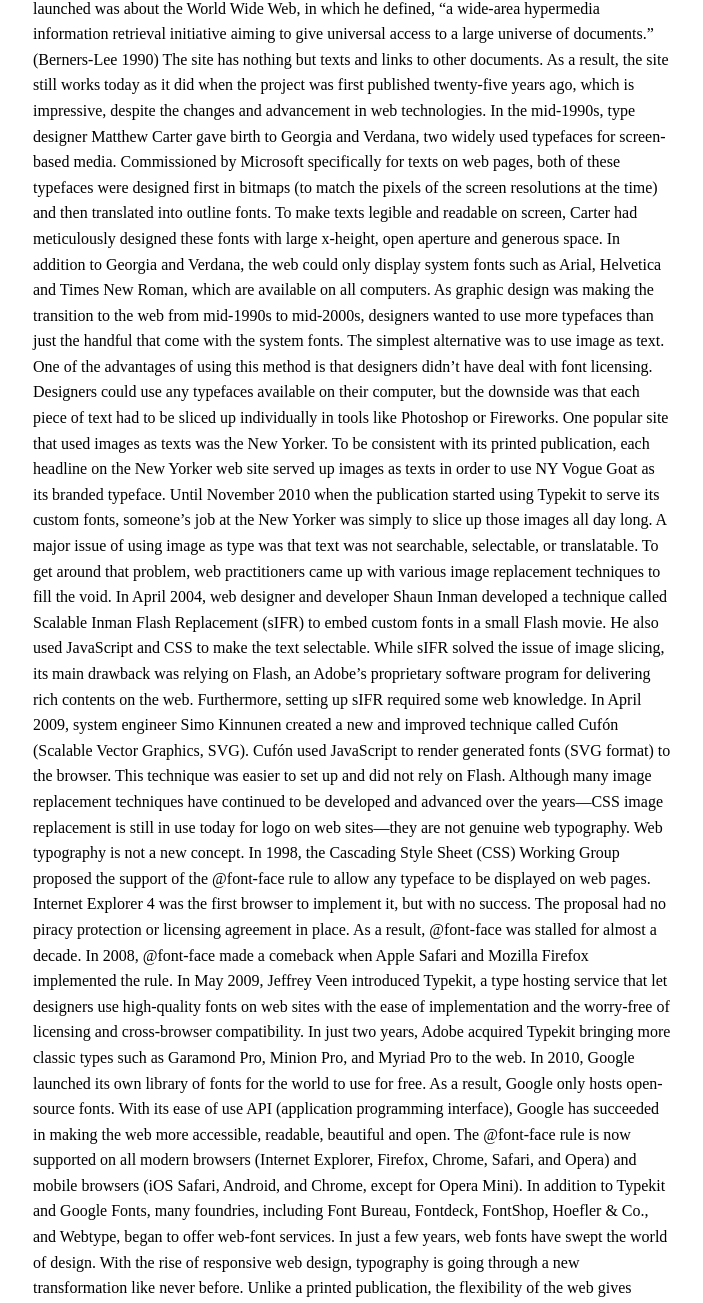
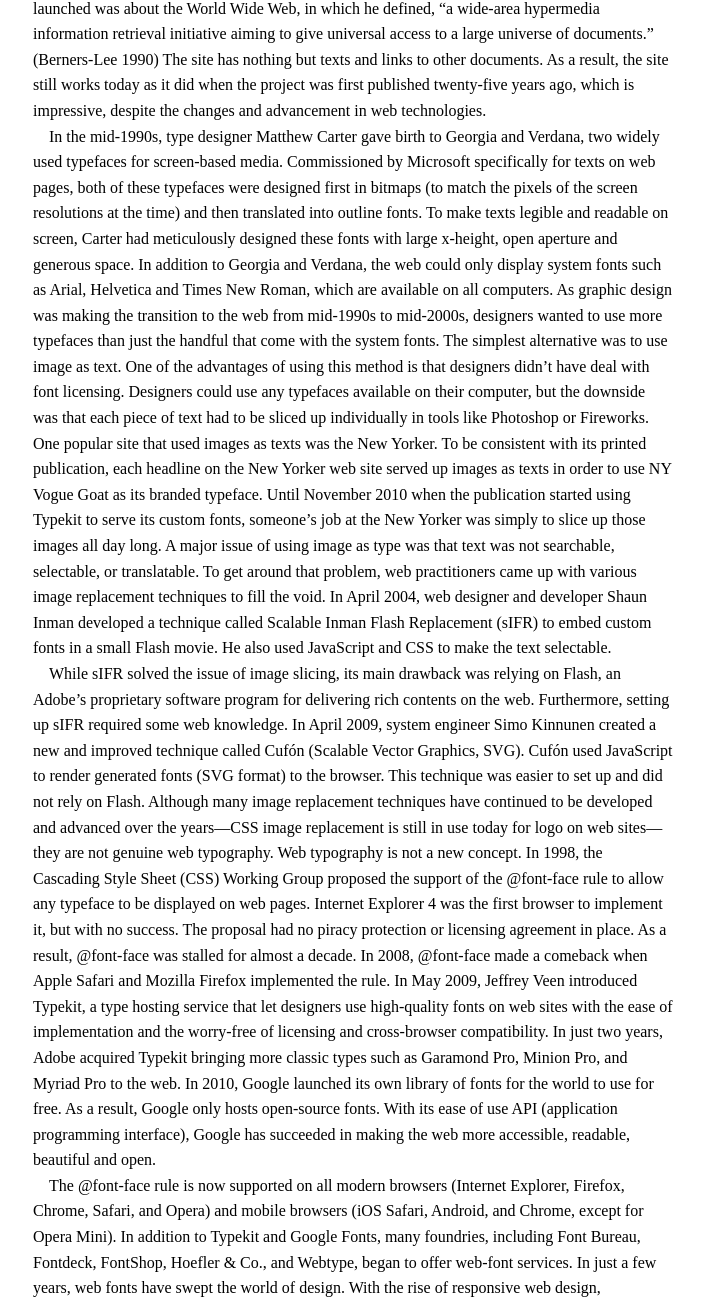
Before and after one commit to mmolesworth/personal-website, a plain HTML site: page index.html in a window 1280 px wide. Shown: the part 577-1880 px from the top of the page, without its empty margins (287-990 px from the left). Drawn offline with Linux system fonts and the light colour scheme.

Commit message:
Update index.html

```diff
--- a/index.html
+++ b/index.html
@@ -64,29 +64,24 @@
         <h1>Mark Molesworth</h1>
         <p>
             In his presentation titled “Universal Typography,” Adobe Typekit manager Tim Brown stated: “The web is the best place for text. Unlike a printed artifact, text at a URL can be searched, copied, translated, linked to other documents. It can be printed. It’s convenient. It’s accessible.” (Brown 2014) Since the invention of the Internet, text has always played a major role on the web. In its two and a half decades of existence—the web celebrated its twenty-fifth anniversary in March of this year—the web has revolutionized our daily communication, interaction and business transaction, but the true transformation of typography to the web only took off in the last few years. For the first twenty years, the web had gone through many changes such as adopting web standards, using CSS for layouts instead of tables, and focusing on content strategy and user-centered design. Even though the web embraced text from the beginning, they were not well integrated together for quite some time.
-
-On December 12, 1990, web inventor Tim Berners-Lee published the first web site ever on the Internet after he figured out the basic concept of the web including Uniform Resource Locator (URL), Hypertext Transfer Protocol (HTTP), and Hypertext Markup Language (HTML). He also created the browser and wrote the software to run the web server. The project Berners-Lee launched was about the World Wide Web, in which he defined, “a wide-area hypermedia information retrieval initiative aiming to give universal access to a large universe of documents.” (Berners-Lee 1990) The site has nothing but texts and links to other documents. As a result, the site still works today as it did when the project was first published twenty-five years ago, which is impressive, despite the changes and advancement in web technologies.
+            On December 12, 1990, web inventor Tim Berners-Lee published the first web site ever on the Internet after he figured out the basic concept of the web including Uniform Resource Locator (URL), Hypertext Transfer Protocol (HTTP), and Hypertext Markup Language (HTML). He also created the browser and wrote the software to run the web server. The project Berners-Lee launched was about the World Wide Web, in which he defined, “a wide-area hypermedia information retrieval initiative aiming to give universal access to a large universe of documents.” (Berners-Lee 1990) The site has nothing but texts and links to other documents. As a result, the site still works today as it did when the project was first published twenty-five years ago, which is impressive, despite the changes and advancement in web technologies. </p>
+        <p>
 
             In the mid-1990s, type designer Matthew Carter gave birth to Georgia and Verdana, two widely used typefaces for screen-based media. Commissioned by Microsoft specifically for texts on web pages, both of these typefaces were designed first in bitmaps (to match the pixels of the screen resolutions at the time) and then translated into outline fonts. To make texts legible and readable on screen, Carter had meticulously designed these fonts with large x-height, open aperture and generous space. In addition to Georgia and Verdana, the web could only display system fonts such as Arial, Helvetica and Times New Roman, which are available on all computers.
+            As graphic design was making the transition to the web from mid-1990s to mid-2000s, designers wanted to use more typefaces than just the handful that come with the system fonts. The simplest alternative was to use image as text. One of the advantages of using this method is that designers didn’t have deal with font licensing. Designers could use any typefaces available on their computer, but the downside was that each piece of text had to be sliced up individually in tools like Photoshop or Fireworks. One popular site that used images as texts was the New Yorker. To be consistent with its printed publication, each headline on the New Yorker web site served up images as texts in order to use NY Vogue Goat as its branded typeface. Until November 2010 when the publication started using Typekit to serve its custom fonts, someone’s job at the New Yorker was simply to slice up those images all day long.
+            A major issue of using image as type was that text was not searchable, selectable, or translatable. To get around that problem, web practitioners came up with various image replacement techniques to fill the void. In April 2004, web designer and developer Shaun Inman developed a technique called Scalable Inman Flash Replacement (sIFR) to embed custom fonts in a small Flash movie. He also used JavaScript and CSS to make the text selectable.
+        </p>
 
-As graphic design was making the transition to the web from mid-1990s to mid-2000s, designers wanted to use more typefaces than just the handful that come with the system fonts. The simplest alternative was to use image as text. One of the advantages of using this method is that designers didn’t have deal with font licensing. Designers could use any typefaces available on their computer, but the downside was that each piece of text had to be sliced up individually in tools like Photoshop or Fireworks. One popular site that used images as texts was the New Yorker. To be consistent with its printed publication, each headline on the New Yorker web site served up images as texts in order to use NY Vogue Goat as its branded typeface. Until November 2010 when the publication started using Typekit to serve its custom fonts, someone’s job at the New Yorker was simply to slice up those images all day long.
-
-A major issue of using image as type was that text was not searchable, selectable, or translatable. To get around that problem, web practitioners came up with various image replacement techniques to fill the void. In April 2004, web designer and developer Shaun Inman developed a technique called Scalable Inman Flash Replacement (sIFR) to embed custom fonts in a small Flash movie. He also used JavaScript and CSS to make the text selectable.
-
+        <p>
             While sIFR solved the issue of image slicing, its main drawback was relying on Flash, an Adobe’s proprietary software program for delivering rich contents on the web. Furthermore, setting up sIFR required some web knowledge. In April 2009, system engineer Simo Kinnunen created a new and improved technique called Cufón (Scalable Vector Graphics, SVG). Cufón used JavaScript to render generated fonts (SVG format) to the browser. This technique was easier to set up and did not rely on Flash. Although many image replacement techniques have continued to be developed and advanced over the years—CSS image replacement is still in use today for logo on web sites—they are not genuine web typography.
-
             Web typography is not a new concept. In 1998, the Cascading Style Sheet (CSS) Working Group proposed the support of the @font-face rule to allow any typeface to be displayed on web pages. Internet Explorer 4 was the first browser to implement it, but with no success. The proposal had no piracy protection or licensing agreement in place. As a result, @font-face was stalled for almost a decade.
-
             In 2008, @font-face made a comeback when Apple Safari and Mozilla Firefox implemented the rule. In May 2009, Jeffrey Veen introduced Typekit, a type hosting service that let designers use high-quality fonts on web sites with the ease of implementation and the worry-free of licensing and cross-browser compatibility. In just two years, Adobe acquired Typekit bringing more classic types such as Garamond Pro, Minion Pro, and Myriad Pro to the web.
-
             In 2010, Google launched its own library of fonts for the world to use for free. As a result, Google only hosts open-source fonts. With its ease of use API (application programming interface), Google has succeeded in making the web more accessible, readable, beautiful and open.
-
+        </p>
+        <p>
             The @font-face rule is now supported on all modern browsers (Internet Explorer, Firefox, Chrome, Safari, and Opera) and mobile browsers (iOS Safari, Android, and Chrome, except for Opera Mini). In addition to Typekit and Google Fonts, many foundries, including Font Bureau, Fontdeck, FontShop, Hoefler & Co., and Webtype, began to offer web-font services. In just a few years, web fonts have swept the world of design. With the rise of responsive web design, typography is going through a new transformation like never before. Unlike a printed publication, the flexibility of the web gives designers no control of their work. Whether through smartphones, tablets, laptops or game consoles, they have no idea how their work will be viewed on a user’s device. In order to accommodate the growing number of devices coming to the market continuously, they have to embrace the fluidity of the web and let go of the notion of pixel perfect control. Designing for the unknown could be intimidating, but that also makes web design challenging and exciting. Brown is right in his statement. The web is the best place for accessing text.
-
             When we read, our eyes move along the lines in a series of brief moments called saccades. As our eyes jump back and forth, we absorb information in between those hops known as fixed periods. The better the reader, the larger the saccades, and the shorter the fixed periods. We read faster if the subject is familiar to us. As we read, we recognize the shapes of the words rather than individual letters; therefore, the strokes and the spaces play a key role in legibility and readability. Particularly with screen resolution, strokes and spaces might disappear at small sizes on devices with low pixel density.
-
             When choosing text typefaces to be read on screens, designers need to consider the following elements: a generous x-height, even spacing, open counters and apertures, prominent ascenders and descenders, and clear stroke joints. Also keep Erik Spiekermann’s advice in mind: “Don’t sacrifice esthetics for practicality. Pick a typeface that has character and strength. Basically, the models which survived 500 years will look good on screens today.” (Spiekermann 2013, 179)
-
         </p>
     </body>
 </html>
```
Lines whose indentation alone changed are shown as unchanged.
